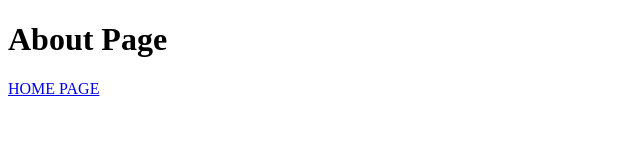
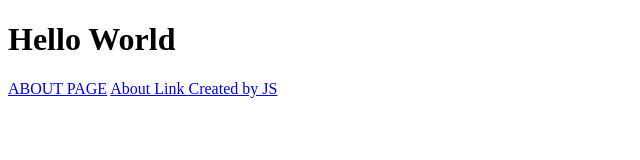
Before and after one commit to andysantos772/my-website, a website: page public/pages/home.html in a window 1280 px wide. Shown: the whole page, without its empty margins (0-640 px from the left). Drawn offline with Linux system fonts and the light colour scheme.

Commit message:
Serve all static pages with express

```diff
--- a/index.js
+++ b/index.js
@@ -1,7 +1,7 @@
 const mongoose = require('mongoose');
 const config = require('config');
 const path = require('path');
-const nav = require('./routes/nav');
+//const nav = require('./routes/nav');
 const express = require('express');
 const app = express();
 
@@ -11,8 +11,8 @@ mongoose.connect(db)
     .catch(err => console.error('Could not connect to MongoDB...'));
 
 app.use(express.json());
-app.use(express.static(path.join(__dirname, 'scripts')));
-app.use('/', nav);
+app.use(express.static(path.join(__dirname, 'public')));
+//app.use('/', nav);
 
 const port = process.env.PORT || 3000;
 app.listen(port, () => console.log(`Listening on port ${port}...`));
--- a/pages/home.html
+++ b/public/pages/about.html
@@ -4,11 +4,10 @@
     <meta charset="UTF-8">
     <meta http-equiv="X-UA-Compatible" content="IE=edge">
     <meta name="viewport" content="width=device-width, initial-scale=1.0">
-    <script src="/home.js" defer></script>
     <title>Document</title>
 </head>
 <body>
-    <h1>Hello World</h1>
-    <a href="/about">ABOUT PAGE</a>
+    <h1>About Page</h1>
+    <a href="/pages/home.html">HOME PAGE</a>
 </body>
 </html>
--- a/pages/about.html
+++ b/public/pages/home.html
@@ -4,10 +4,11 @@
     <meta charset="UTF-8">
     <meta http-equiv="X-UA-Compatible" content="IE=edge">
     <meta name="viewport" content="width=device-width, initial-scale=1.0">
+    <script src="/scripts/home.js" defer></script>
     <title>Document</title>
 </head>
 <body>
-    <h1>About Page</h1>
-    <a href="/home">HOME PAGE</a>
+    <h1>Hello World</h1>
+    <a href="/pages/about.html">ABOUT PAGE</a>
 </body>
 </html>
--- a/scripts/home.js
+++ b/public/scripts/home.js
@@ -2,7 +2,7 @@ const container = document.querySelector('body');
 
 let a = document.createElement('a');
 a.textContent = 'About Link Created by JS';
-a.setAttribute('href', "./about");
+a.setAttribute('href', "./pages/about.html");
 
 container.appendChild(a);
 
```
